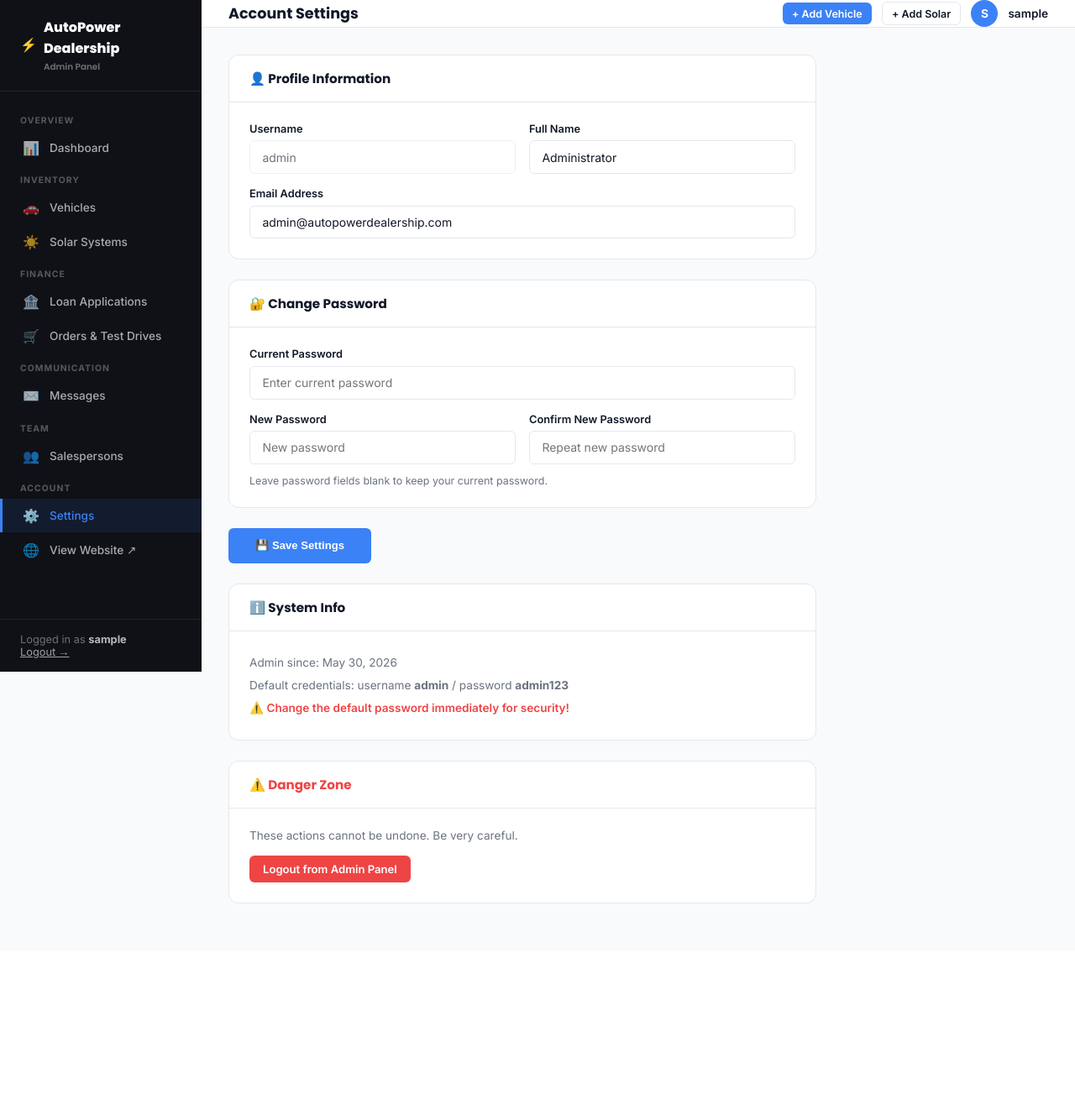
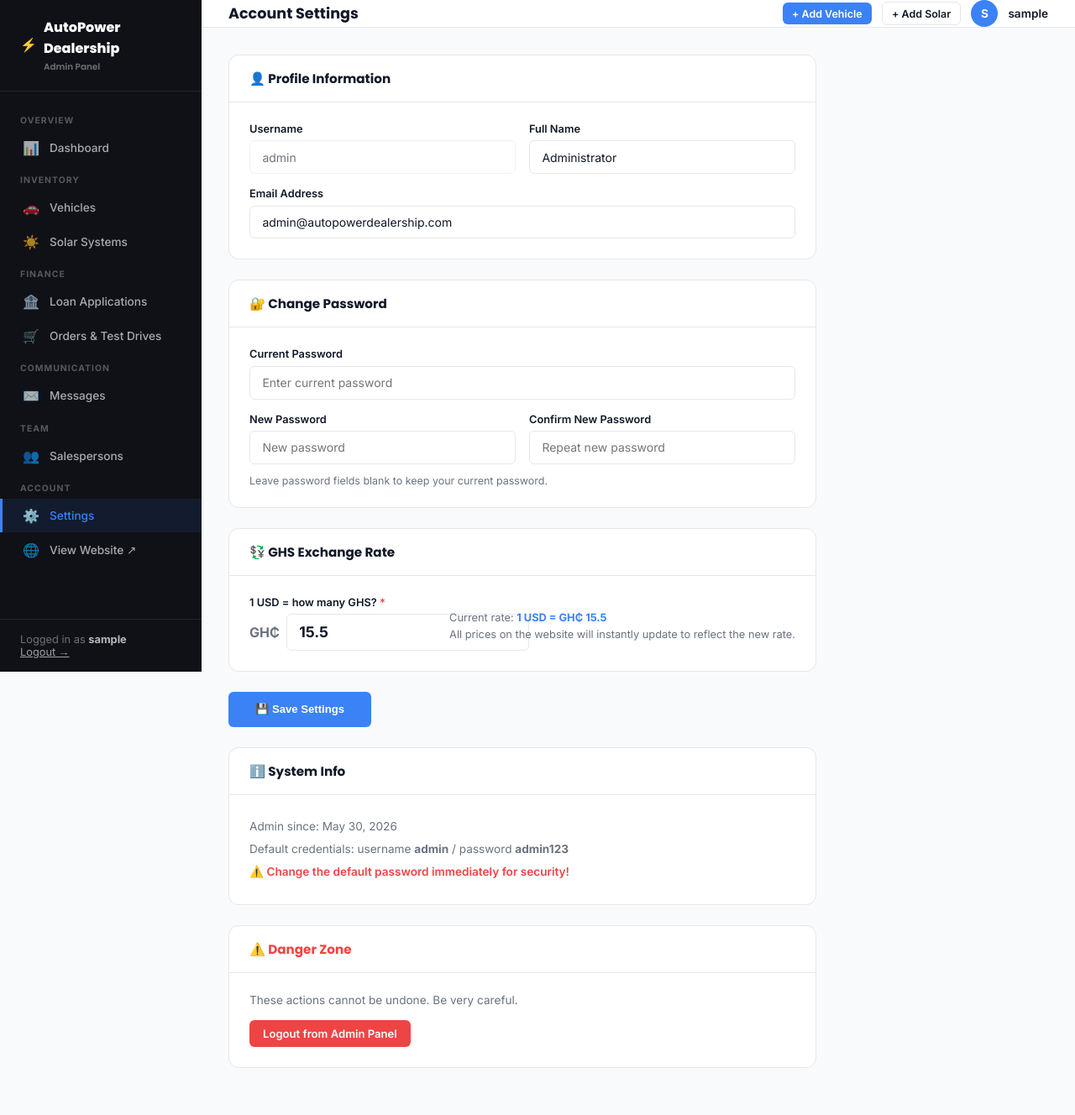
Before and after one commit to KofiBusia/Chinese-Vehicles, a Flask app: page /admin/settings in a window 1280 px wide. Shown: the whole page at 84% size. Before the commit the page ends 1076 px from the top, so only its background shows below. Run offline with Flask 3, Linux system fonts and the light colour scheme; the visitor is signed in with stand-in values (Sample User, id 1); data comes from the database, SQL or seed files in the repository; data that the repository does not hold is empty.

Commit message:
Admin-configurable GHS exchange rate stored in database
- Add SiteSettings model (key/value store)
- ghs filter and context now read live rate from DB via get_ghs_rate()
- Admin Settings page has a GHS rate field that saves to DB instantly
- All prices on the site update without redeploying

Co-Authored-By: Claude Sonnet 4.6 <noreply@anthropic.com>

```diff
--- a/app.py
+++ b/app.py
@@ -53,7 +53,7 @@ def send_loan_notification(app_obj):
     if not SMTP_USER or not SMTP_PASSWORD:
         return
     try:
-        rate         = USD_TO_GHS
+        rate         = get_ghs_rate()
         ptype        = (app_obj.product_type or '').title()
         pname        = app_obj.product_name or 'Not specified'
         p_usd        = f"${app_obj.product_price:,.2f}"  if app_obj.product_price else 'N/A'
@@ -315,18 +315,32 @@ class SalespersonSale(db.Model):
     created_at       = db.Column(db.DateTime, default=datetime.utcnow)
 
 
+class SiteSettings(db.Model):
+    key   = db.Column(db.String(50), primary_key=True)
+    value = db.Column(db.String(200), nullable=False)
+
+
 # ───────────────────────────── HELPERS ──────────────────────────────────── #
 
-# GHS exchange rate (update this value to keep current)
-USD_TO_GHS = 15.5  # approx rate; admin can change this constant
+USD_TO_GHS_DEFAULT = 15.5
+
+def get_ghs_rate():
+    """Read the live GHS rate from DB; fall back to default."""
+    try:
+        row = SiteSettings.query.get('usd_to_ghs_rate')
+        return float(row.value) if row else USD_TO_GHS_DEFAULT
+    except Exception:
+        return USD_TO_GHS_DEFAULT
+
+# Keep a module-level alias for the email helper (uses live rate each call)
+USD_TO_GHS = USD_TO_GHS_DEFAULT
 
 def usd_to_ghs(usd):
     if usd is None:
         return None
-    return usd * USD_TO_GHS
+    return usd * get_ghs_rate()
 
 app.jinja_env.globals['usd_to_ghs'] = usd_to_ghs
-app.jinja_env.globals['USD_TO_GHS'] = USD_TO_GHS
 
 def _ext(filename):
     return filename.rsplit('.', 1)[-1].lower() if '.' in filename else ''
@@ -363,7 +377,7 @@ def currency_filter(value):
 @app.template_filter('ghs')
 def ghs_filter(value):
     if value is None: return 'N/A'
-    return f"GH₵ {value * USD_TO_GHS:,.2f}"
+    return f"GH₵ {value * get_ghs_rate():,.2f}"
 
 @app.template_filter('comma')
 def comma_filter(value):
@@ -386,7 +400,7 @@ def inject_globals():
         'unread_contacts': unread,
         'pending_loans':   pending,
         'pending_orders':  pending_orders,
-        'USD_TO_GHS':      USD_TO_GHS,
+        'USD_TO_GHS':      get_ghs_rate(),
     }
 
 
@@ -1171,10 +1185,23 @@ def admin_settings():
             else:
                 flash('Current password is incorrect.', 'error')
                 return redirect(url_for('admin_settings'))
+        # Save GHS rate
+        rate_str = request.form.get('ghs_rate', '').strip()
+        try:
+            rate_val = float(rate_str)
+            if rate_val > 0:
+                row = SiteSettings.query.get('usd_to_ghs_rate')
+                if row:
+                    row.value = str(rate_val)
+                else:
+                    db.session.add(SiteSettings(key='usd_to_ghs_rate', value=str(rate_val)))
+        except (ValueError, TypeError):
+            pass
         db.session.commit()
         session['admin_name'] = admin.full_name or admin.username
         flash('Settings saved successfully.', 'success')
-    return render_template('admin/settings.html', admin=admin)
+    current_rate = get_ghs_rate()
+    return render_template('admin/settings.html', admin=admin, current_rate=current_rate)
 
 
 # ─────────────────────────── INIT ───────────────────────────────────────── #
--- a/templates/admin/settings.html
+++ b/templates/admin/settings.html
@@ -48,6 +48,30 @@
       </div>
     </div>
 
+    <!-- GHS Exchange Rate -->
+    <div class="form-section">
+      <div class="form-section-header">💱 GHS Exchange Rate</div>
+      <div class="form-section-body">
+        <div style="display:flex;align-items:flex-end;gap:1rem;flex-wrap:wrap;">
+          <div class="form-group" style="flex:1;min-width:200px;">
+            <label class="form-label">1 USD = how many GHS? <span style="color:var(--red);">*</span></label>
+            <div style="display:flex;align-items:center;gap:.5rem;">
+              <span style="font-weight:700;color:var(--mid);font-size:1rem;">GH₵</span>
+              <input type="number" name="ghs_rate" class="form-control" step="0.01" min="0.01"
+                     value="{{ current_rate }}" placeholder="e.g. 15.50"
+                     style="font-size:1.1rem;font-weight:700;">
+            </div>
+          </div>
+          <div style="padding-bottom:.5rem;">
+            <div style="font-size:.8rem;color:var(--mid);line-height:1.6;">
+              Current rate: <strong style="color:var(--blue);">1 USD = GH₵ {{ current_rate }}</strong><br>
+              All prices on the website will instantly update to reflect the new rate.
+            </div>
+          </div>
+        </div>
+      </div>
+    </div>
+
     <button type="submit" class="btn btn-primary" style="padding:.85rem 2rem;">💾 Save Settings</button>
   </form>
 
```
